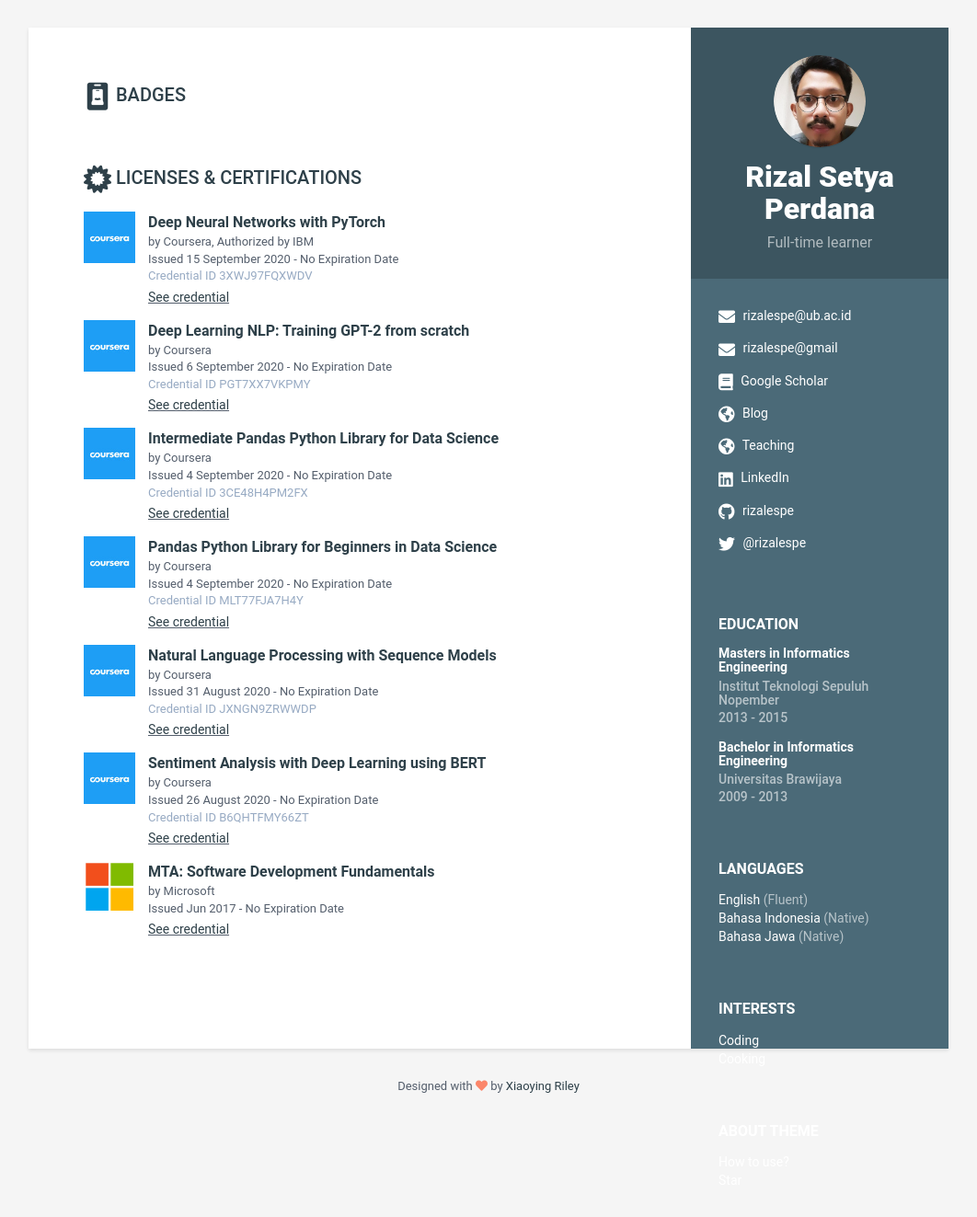
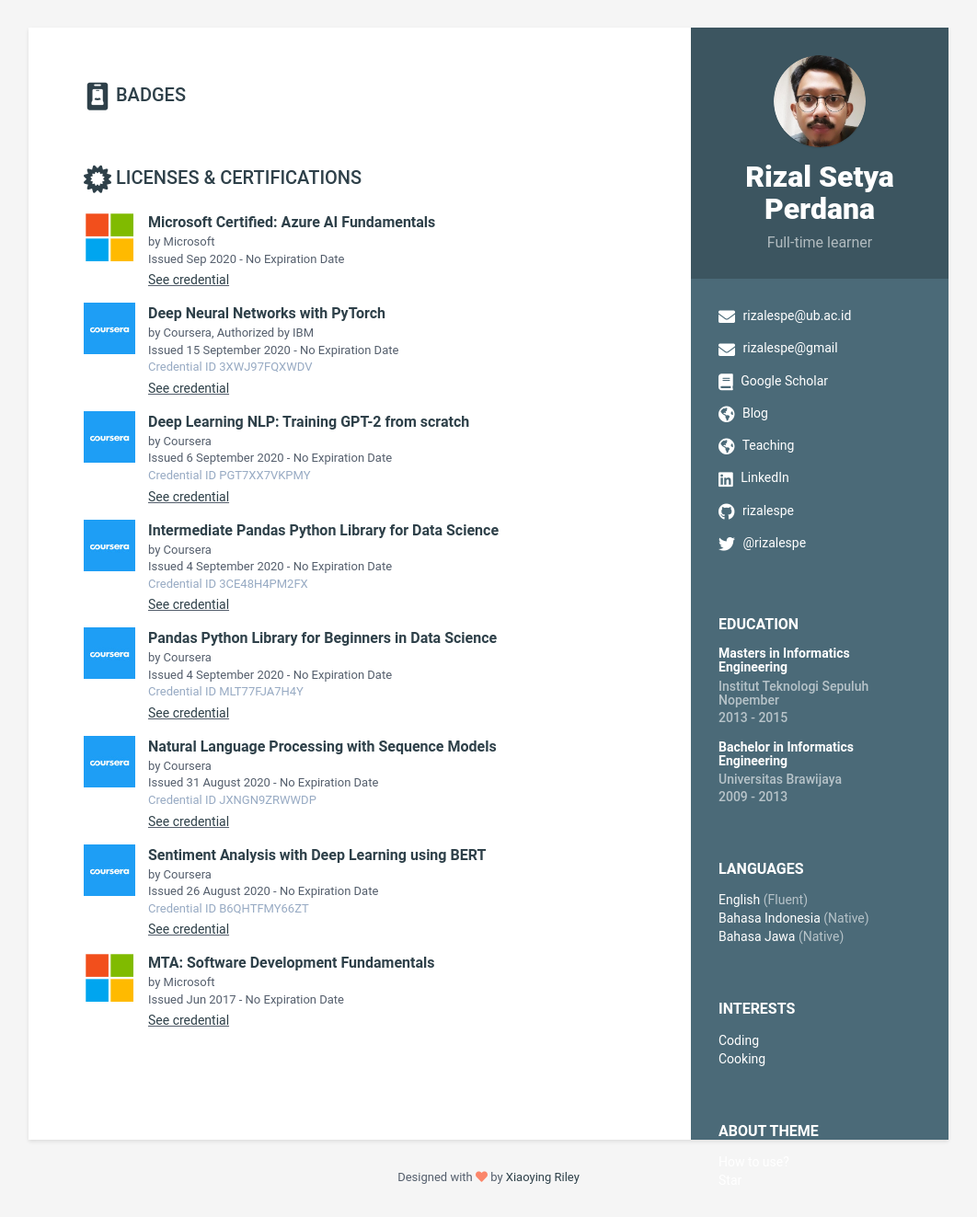
Before and after one commit to rizalespe/rizalespe.github.io, a Jekyll site: the page built from index.html, in a window 1280 px wide. Shown: the whole page at 92% size, without its empty margins (109-1171 px from the left). Built offline with Jekyll 4.4.1, drawn with Linux system fonts in a browser that asks for light colours; a script that is not in the unit is left out.

Commit message:
add microsoft certificate

```diff
--- a/_data/data.yml
+++ b/_data/data.yml
@@ -83,6 +83,13 @@
     title: Licenses & Certifications
     intro: >
     certificate:
+      - name: "Microsoft Certified: Azure AI Fundamentals"
+        issuing_organization: "by Microsoft"
+        issue_date: "Issued Sep 2020 - No Expiration Date"
+        credential_id:
+        credential_URL: https://www.youracclaim.com/badges/166a4f25-1e28-4727-884c-5ef9a1982f07/
+        organization_logo: "assets/images/microsoft-logo.png"
+
       - name: "Deep Neural Networks with PyTorch"
         issuing_organization: "by Coursera, Authorized by IBM"
         issue_date: "Issued 15 September 2020 - No Expiration Date"
```
